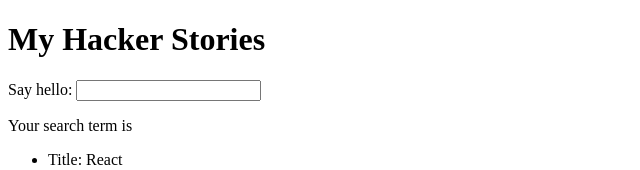
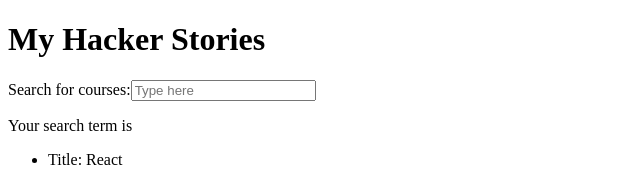
Before and after one commit to afrangulea/hacker-stories-2, a React (Vite) app: page / in a window 1280 px wide. Shown: the top 170 px of the page, without its empty margins (0-640 px from the left). Built offline with nearby package versions, Linux system fonts and the light colour scheme.

Commit message:
added filtering functionality

```diff
--- a/src/App.jsx
+++ b/src/App.jsx
@@ -35,23 +35,33 @@ const App = () => {
     setSearchTerm(event.target.value);
   };
 
+  const filteredStories = stories.filter((story) => {
+    return story.title.toLowerCase().includes(searchTerm.toLowerCase());
+  });
+
   return (
     <div>
       <h1>My Hacker Stories</h1>
 
       <Search onSearch={handleSearch} searchTerm={searchTerm} />
 
-      <List list={stories} />
+      <List list={filteredStories} />
     </div>
   );
 };
 
 const Search = (props) => {
+  const { onSearch, searchTerm } = props;
   return (
     <form>
-      <label htmlFor="input">Say hello: </label>
-      <input id="search" onChange={props.onSearch}></input>
-      <p>Your search term is {props.searchTerm}</p>
+      <label htmlFor="input">Search for courses:</label>
+      <input
+        id="search"
+        onChange={onSearch}
+        value={searchTerm}
+        placeholder={"Type here"}
+      ></input>
+      <p>Your search term is {searchTerm}</p>
     </form>
   );
 };
```
